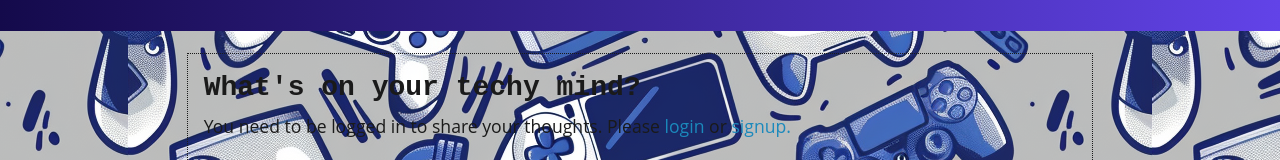
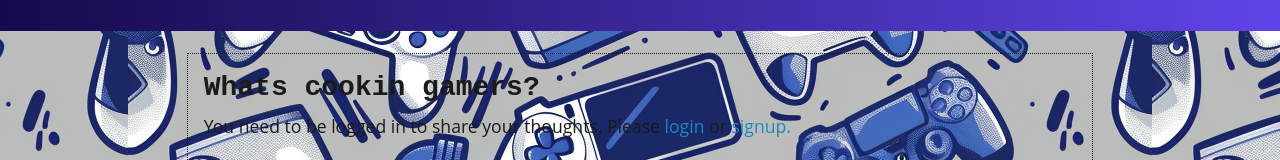
Before and after one commit to APScarlett/Project-3, a React (Vite) app in the folder client/: page / in a window 1280 px wide. Shown: the part 143-303 px from the top of the page. Built offline with nearby package versions, Linux system fonts and the light colour scheme; no server answers.

Commit message:
Updated h3 on index.jsx

```diff
--- a/client/src/components/ThoughtForm/index.jsx
+++ b/client/src/components/ThoughtForm/index.jsx
@@ -50,7 +50,7 @@ const ThoughtForm = () => {
 
   return (
     <div>
-      <h3>What's on your techy mind?</h3>
+      <h3>Whats cookin gamers?</h3>
 
       {Auth.loggedIn() ? (
         <>
--- a/client/src/pages/Home.jsx
+++ b/client/src/pages/Home.jsx
@@ -24,7 +24,7 @@ const Home = () => {
           ) : (
             <ThoughtList
               thoughts={thoughts}
-              title="Some Feed for Thought(s)..."
+
             />
           )}
         </div>
```
